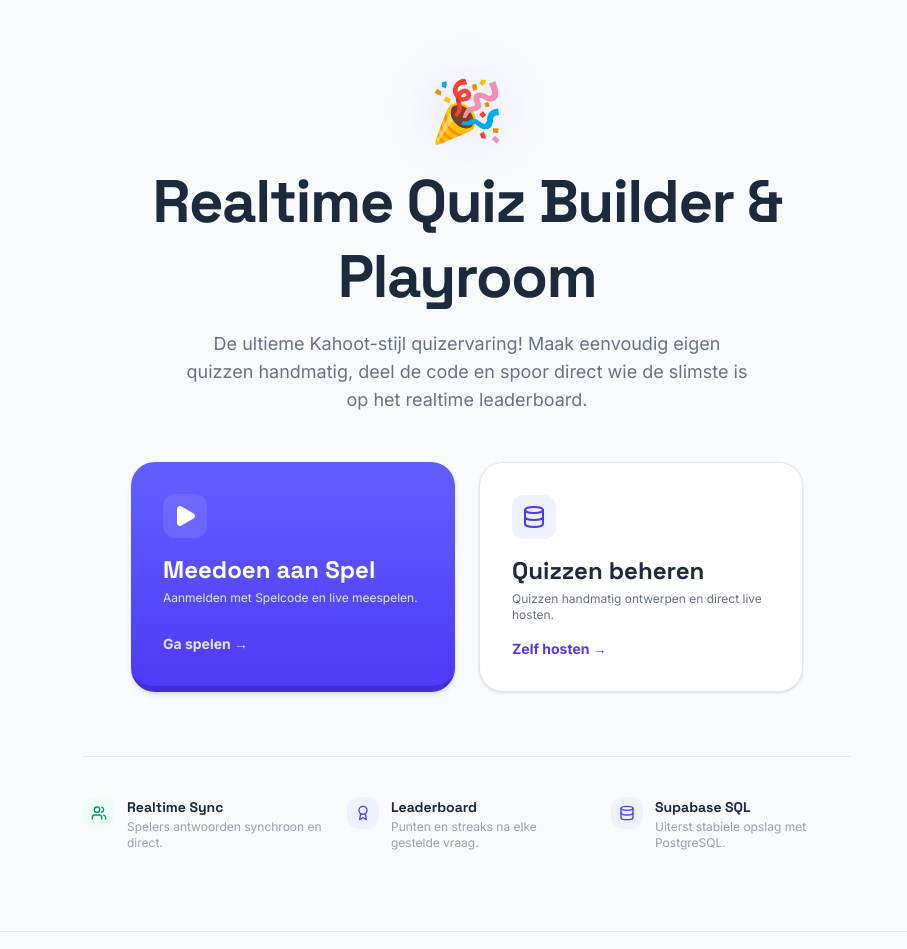
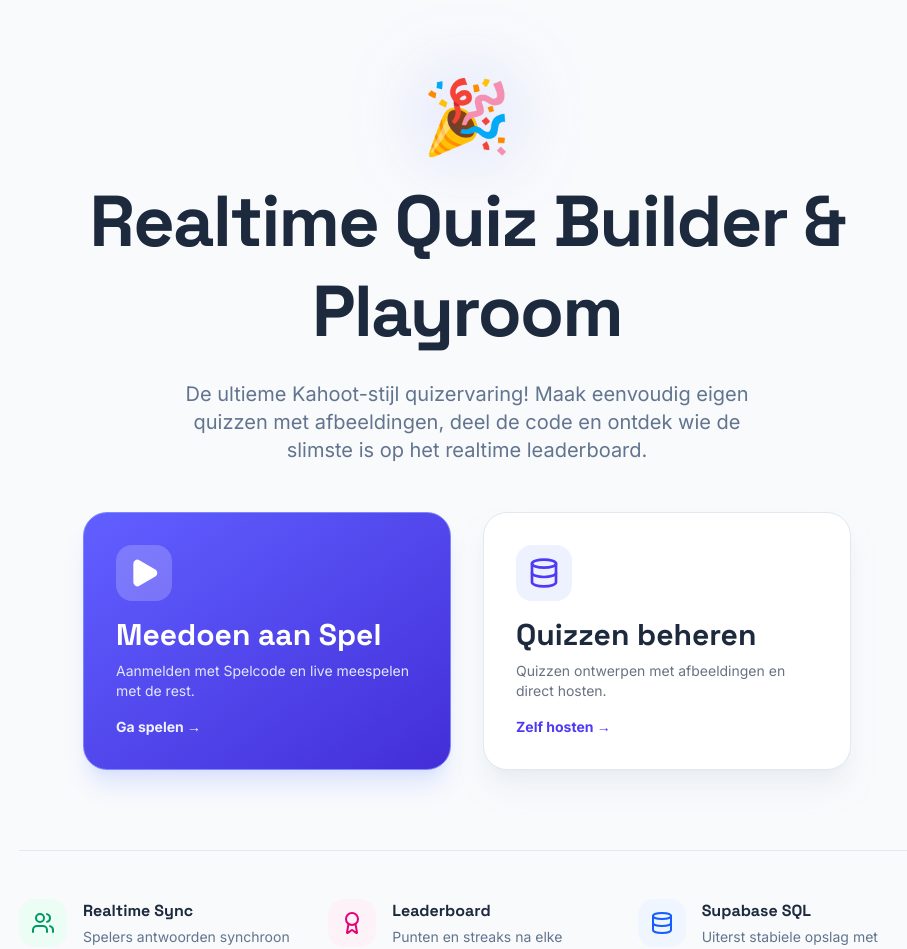
Before and after one commit to kaasbroodjeskanaal-max/Kahoti-rep, a React (Vite) app: page / in a window 1280 px wide. Shown: the top 949 px of the page, without its empty margins (173-1080 px from the left). Built offline with nearby package versions, Linux system fonts and the light colour scheme; no server answers.

Commit message:
feat: add image support and improve UUID generation
- Add optional `imageUrl` field to `Quiz` and `Question` types
- Standardize anonymous player and host identification using UUIDs
- Update UI for better visual consistency and polish

```diff
--- a/src/App.tsx
+++ b/src/App.tsx
@@ -68,38 +68,38 @@ export default function App() {
   }
 
   return (
-    <div className="min-h-[85vh] bg-slate-50 flex flex-col justify-between selection:bg-indigo-100 font-sans">
-      <div className="max-w-4xl mx-auto px-6 py-12 md:py-20 flex-1 flex flex-col justify-center items-center text-center">
+    <div className="min-h-screen bg-slate-50 flex flex-col justify-between selection:bg-indigo-100 font-sans">
+      <div className="max-w-5xl mx-auto px-6 py-12 md:py-20 flex-1 flex flex-col justify-center items-center text-center">
         {/* Subtle glowing element */}
         <div className="relative mb-6">
-          <div className="absolute inset-0 bg-indigo-500/10 blur-xl rounded-full" />
-          <span className="relative text-5xl md:text-6xl" role="img" aria-label="quiz logo">
+          <div className="absolute inset-0 bg-indigo-500/20 blur-2xl rounded-full" />
+          <span className="relative text-6xl md:text-7xl" role="img" aria-label="quiz logo">
             🎉
           </span>
         </div>
 
-        <h1 className="text-4xl md:text-6xl font-extrabold font-display tracking-tight text-slate-800 leading-tight mb-4 max-w-2xl">
+        <h1 className="text-5xl md:text-7xl font-extrabold font-display tracking-tight text-slate-800 leading-tight mb-6 max-w-3xl">
           Realtime Quiz Builder & Playroom
         </h1>
-        <p className="text-gray-500 text-base md:text-lg max-w-xl mb-12">
-          De ultieme Kahoot-stijl quizervaring! Maak eenvoudig eigen quizzen handmatig, deel de code en spoor direct wie de slimste is op het realtime leaderboard.
+        <p className="text-slate-500 text-lg md:text-xl max-w-xl mb-12">
+          De ultieme Kahoot-stijl quizervaring! Maak eenvoudig eigen quizzen met afbeeldingen, deel de code en ontdek wie de slimste is op het realtime leaderboard.
         </p>
 
         {/* Home Navigation Options */}
-        <div className="grid md:grid-cols-2 gap-6 w-full max-w-2xl">
+        <div className="grid md:grid-cols-2 gap-8 w-full max-w-3xl">
           {/* Card: Join Game */}
           <button
             onClick={() => setMode("join")}
-            className="group bg-linear-to-b from-indigo-500 to-indigo-600 hover:from-indigo-600 hover:to-indigo-700 text-white p-8 rounded-3xl text-left border-b-6 border-indigo-700 shadow-md hover:shadow-lg hover:scale-[1.02] active:scale-[0.98] transition-all duration-250 cursor-pointer flex flex-col justify-between min-h-[170px]"
+            className="group bg-linear-to-br from-indigo-500 to-indigo-700 hover:from-indigo-600 hover:to-indigo-800 text-white p-8 rounded-3xl text-left border border-indigo-400 shadow-xl shadow-indigo-200/50 hover:shadow-2xl hover:scale-[1.02] active:scale-[0.98] transition-all duration-250 cursor-pointer flex flex-col justify-between min-h-[220px]"
           >
             <div>
-              <div className="inline-flex p-2.5 bg-white/10 rounded-xl mb-4 group-hover:bg-white/15 transition">
-                <Play className="w-6 h-6 fill-current" />
+              <div className="inline-flex p-3 bg-white/20 rounded-2xl mb-4 group-hover:bg-white/30 transition">
+                <Play className="w-8 h-8 fill-current" />
               </div>
-              <h2 className="text-2xl font-black font-display mb-1">Meedoen aan Spel</h2>
-              <p className="text-indigo-100 text-xs">Aanmelden met Spelcode en live meespelen.</p>
+              <h2 className="text-3xl font-black font-display mb-2">Meedoen aan Spel</h2>
+              <p className="text-indigo-100 text-sm">Aanmelden met Spelcode en live meespelen met de rest.</p>
             </div>
-            <span className="text-indigo-100 text-sm font-bold mt-4 flex items-center gap-1 group-hover:translate-x-1 transition-transform">
+            <span className="text-indigo-50 text-sm font-bold mt-4 flex items-center gap-1 group-hover:translate-x-2 transition-transform">
               Ga spelen →
             </span>
           </button>
@@ -107,54 +107,54 @@ export default function App() {
           {/* Card: Create & Host */}
           <button
             onClick={() => setMode("manage")}
-            className="group bg-white hover:bg-slate-50 text-slate-800 p-8 rounded-3xl text-left border border-slate-200 shadow-sm hover:shadow-md hover:scale-[1.02] active:scale-[0.98] transition-all duration-250 cursor-pointer flex flex-col justify-between min-h-[170px]"
+            className="group bg-white hover:bg-slate-50 text-slate-800 p-8 rounded-3xl text-left border border-slate-200 shadow-xl shadow-slate-200/50 hover:shadow-2xl hover:scale-[1.02] active:scale-[0.98] transition-all duration-250 cursor-pointer flex flex-col justify-between min-h-[220px]"
           >
             <div>
-              <div className="inline-flex p-2.5 bg-indigo-50 text-indigo-600 rounded-xl mb-4">
-                <Database className="w-6 h-6" />
+              <div className="inline-flex p-3 bg-indigo-50 text-indigo-600 rounded-2xl mb-4 group-hover:scale-110 transition-transform">
+                <Database className="w-8 h-8" />
               </div>
-              <h2 className="text-2xl font-black font-display mb-1">Quizzen beheren</h2>
-              <p className="text-gray-500 text-xs">Quizzen handmatig ontwerpen en direct live hosten.</p>
+              <h2 className="text-3xl font-black font-display mb-2">Quizzen beheren</h2>
+              <p className="text-gray-500 text-sm">Quizzen ontwerpen met afbeeldingen en direct hosten.</p>
             </div>
-            <span className="text-indigo-600 text-sm font-bold mt-4 flex items-center gap-1 group-hover:translate-x-1 transition-transform">
+            <span className="text-indigo-600 text-sm font-bold mt-4 flex items-center gap-1 group-hover:translate-x-2 transition-transform">
               Zelf hosten →
             </span>
           </button>
         </div>
 
         {/* Feature list showcase */}
-        <div className="mt-16 border-t border-slate-200 w-full pt-10 grid grid-cols-2 md:grid-cols-3 gap-6 text-left max-w-3xl">
-          <div className="flex gap-3">
-            <div className="p-2 bg-emerald-50 text-emerald-600 rounded-xl h-fit shrink-0">
-              <Users className="w-4 h-4" />
+        <div className="mt-20 border-t border-slate-200 w-full pt-12 grid grid-cols-2 md:grid-cols-3 gap-8 text-left max-w-4xl mx-auto">
+          <div className="flex gap-4">
+            <div className="p-3 bg-emerald-50 text-emerald-600 rounded-2xl h-fit shrink-0">
+              <Users className="w-6 h-6" />
             </div>
             <div>
-              <h4 className="font-bold text-slate-800 text-sm font-display">Realtime Sync</h4>
-              <p className="text-gray-400 text-xs font-sans mt-0.5">Spelers antwoorden synchroon en direct.</p>
+              <h4 className="font-bold text-slate-800 text-base font-display">Realtime Sync</h4>
+              <p className="text-slate-500 text-sm font-sans mt-1">Spelers antwoorden synchroon en direct.</p>
             </div>
           </div>
-          <div className="flex gap-3">
-            <div className="p-2 bg-indigo-50 text-indigo-600 rounded-xl h-fit shrink-0">
-              <Award className="w-4 h-4" />
+          <div className="flex gap-4">
+            <div className="p-3 bg-pink-50 text-pink-600 rounded-2xl h-fit shrink-0">
+              <Award className="w-6 h-6" />
             </div>
             <div>
-              <h4 className="font-bold text-slate-800 text-sm font-display">Leaderboard</h4>
-              <p className="text-gray-400 text-xs font-sans mt-0.5">Punten en streaks na elke gestelde vraag.</p>
+              <h4 className="font-bold text-slate-800 text-base font-display">Leaderboard</h4>
+              <p className="text-slate-500 text-sm font-sans mt-1">Punten en streaks na elke gestelde vraag.</p>
             </div>
           </div>
-          <div className="flex gap-3 col-span-2 md:col-span-1">
-            <div className="p-2 bg-indigo-50 text-indigo-600 rounded-xl h-fit shrink-0">
-              <Database className="w-4 h-4" />
+          <div className="flex gap-4 col-span-2 md:col-span-1">
+            <div className="p-3 bg-blue-50 text-blue-600 rounded-2xl h-fit shrink-0">
+              <Database className="w-6 h-6" />
             </div>
             <div>
-              <h4 className="font-bold text-slate-800 text-sm font-display">Supabase SQL</h4>
-              <p className="text-gray-400 text-xs font-sans mt-0.5">Uiterst stabiele opslag met PostgreSQL.</p>
+              <h4 className="font-bold text-slate-800 text-base font-display">Supabase SQL</h4>
+              <p className="text-slate-500 text-sm font-sans mt-1">Uiterst stabiele opslag met PostgreSQL.</p>
             </div>
           </div>
         </div>
       </div>
 
-      <footer className="py-6 border-t border-slate-200 text-center text-xs text-gray-400">
+      <footer className="py-8 border-t border-slate-200 text-center text-sm text-slate-400 font-medium">
         © {new Date().getFullYear()} Realtime Quiz. Gebouwd met Supabase & PostgreSQL.
       </footer>
     </div>
--- a/src/components/QuizJoin.tsx
+++ b/src/components/QuizJoin.tsx
@@ -76,8 +76,15 @@ export default function QuizJoin({ onJoined, onBack }: QuizJoinProps) {
         playerUid = authSession.user.id;
       } else {
         let localId = localStorage.getItem("quiz_player_uuid");
-        if (!localId) {
-          localId = `anon_${Math.random().toString(36).substring(2, 15)}_${Date.now()}`;
+        const uuidRegex = /^[0-9a-f]{8}-[0-9a-f]{4}-[0-9a-f]{4}-[0-9a-f]{4}-[0-9a-f]{12}$/i;
+        if (!localId || !uuidRegex.test(localId)) {
+          localId = typeof crypto !== "undefined" && typeof crypto.randomUUID === "function"
+            ? crypto.randomUUID()
+            : "xxxxxxxx-xxxx-4xxx-yxxx-xxxxxxxxxxxx".replace(/[xy]/g, (c) => {
+                const r = (Math.random() * 16) | 0;
+                const v = c === "x" ? r : (r & 0x3) | 0x8;
+                return v.toString(16);
+              });
           localStorage.setItem("quiz_player_uuid", localId);
         }
         playerUid = localId;
--- a/src/types.ts
+++ b/src/types.ts
@@ -1,6 +1,7 @@
 export interface Question {
   id: string;
   questionText: string;
+  imageUrl?: string;
   timeLimit: number; // in seconds, e.g., 20
   points: number;     // e.g., 1000
   options: string[];  // 4 answer choices
@@ -11,6 +12,7 @@ export interface Quiz {
   id: string;
   title: string;
   description: string;
+  imageUrl?: string;
   creatorId: string;
   createdAt: any; // Firestore timestamp or standard Date ISO string
   questions: Question[];
```
Also changed, not shown: src/components/GameHost.tsx (+44 -4 lines), src/components/GamePlayer.tsx (+30 -11 lines), src/components/QuizManager.tsx (+50 -3 lines).
